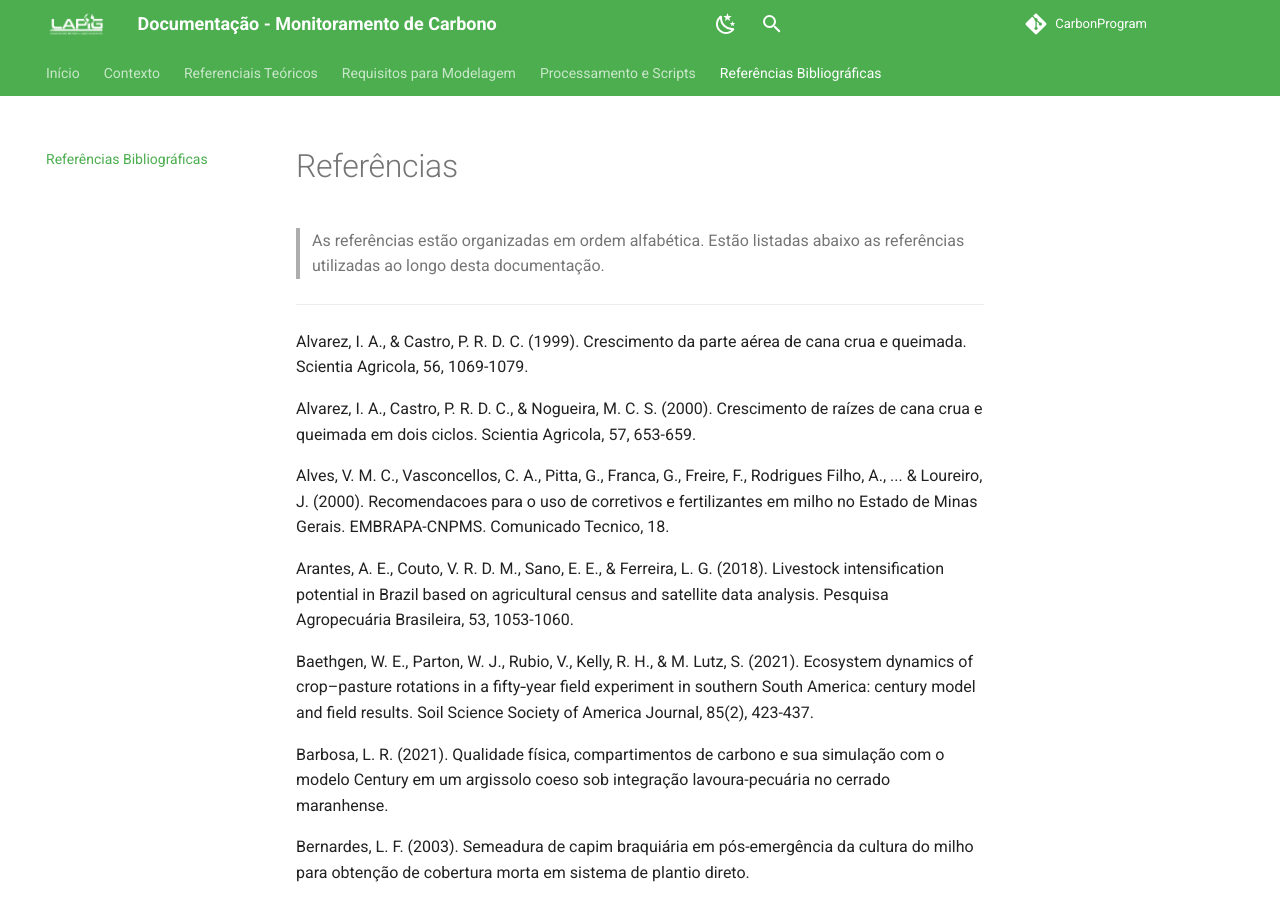
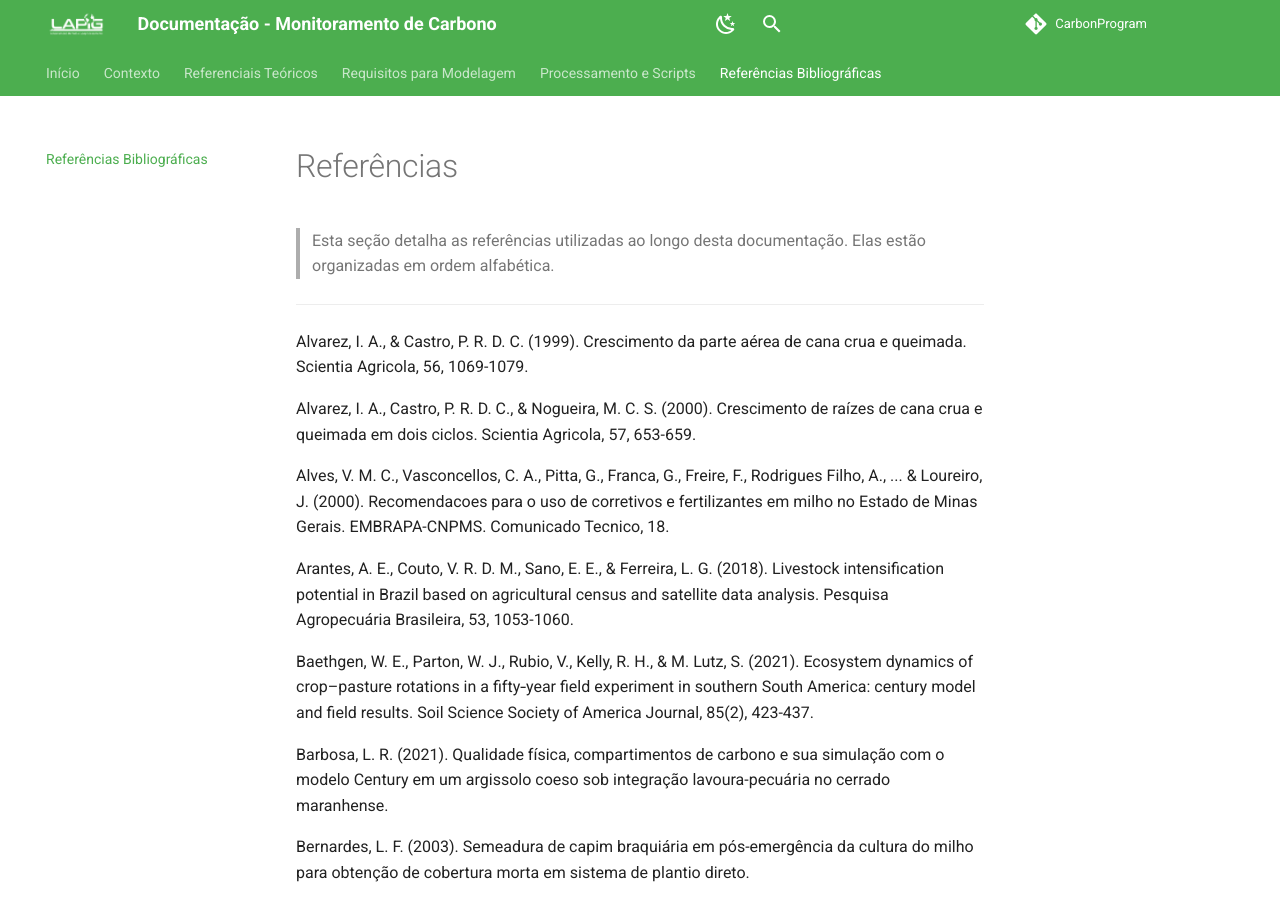
Before and after one commit to FelipeJesusRemoteSensing/CarbonProgram, an MkDocs documentation site: the page built from docs/mds/referencias.md, in a window 1280 px wide and 900 px high. Built offline with MkDocs 1.6.1 and Material for MkDocs 9.7.7, drawn with Linux system fonts in a browser that asks for light colours; comment, search, counter and statistics services are not loaded.

Commit message:
referencias

```diff
--- a/docs/mds/referencias.md
+++ b/docs/mds/referencias.md
@@ -1,6 +1,6 @@
 # Referências
 
-> As referências estão organizadas em ordem alfabética. Estão listadas abaixo as referências utilizadas ao longo desta documentação.
+> Esta seção detalha as referências utilizadas ao longo desta documentação. Elas estão organizadas em ordem alfabética.
 
 ---
 
```
Also changed, not shown: other parts of docs/mds/referencias.md (+5 -0 lines), docs/mds/contexto.md (+4 -1 lines).
